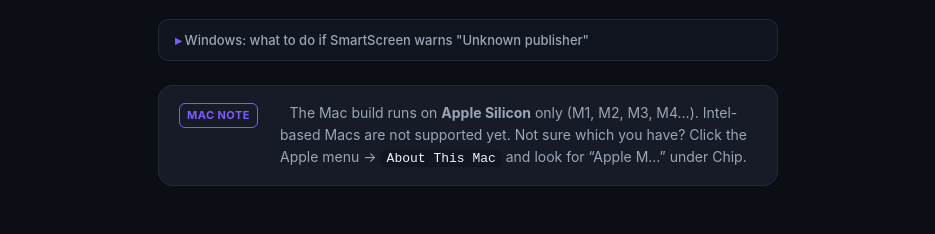
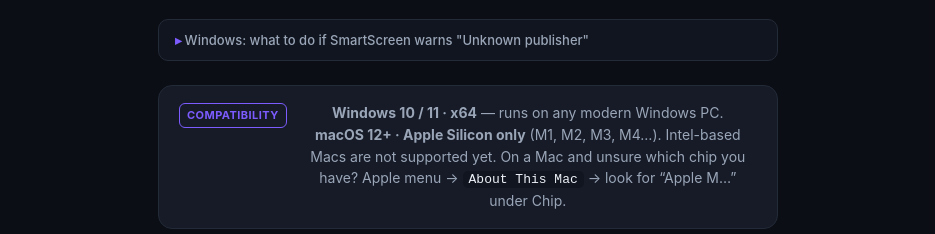
Before and after one commit to itechchoice/thaleon, a plain HTML site: page index.html in a window 1280 px wide. Shown: the part 566-800 px from the top of the page, without its empty margins (172-1107 px from the left). Drawn offline with Linux system fonts and the light colour scheme.

Commit message:
fix: clarify compatibility note — was reading as 'Mac only', now lists both Win10/11 + macOS up front; stop UA-hiding blocks that customers need

```diff
--- a/index.html
+++ b/index.html
@@ -248,12 +248,13 @@
         </div>
       </details>
 
-      <div class="arch-note" id="macArchNote">
-        <span class="badge">Mac note</span>
+      <div class="arch-note" id="archNote">
+        <span class="badge">Compatibility</span>
         <div>
-          The Mac build runs on <strong>Apple Silicon</strong> only (M1, M2, M3, M4…).
-          Intel-based Macs are not supported yet. Not sure which you have? Click the Apple
-          menu &rarr; <code>About This Mac</code> and look for &ldquo;Apple M&hellip;&rdquo; under Chip.
+          <strong>Windows 10 / 11 · x64</strong> — runs on any modern Windows PC.<br>
+          <strong>macOS 12+ · Apple Silicon only</strong> (M1, M2, M3, M4…). Intel-based
+          Macs are not supported yet. On a Mac and unsure which chip you have? Apple menu
+          &rarr; <code>About This Mac</code> &rarr; look for &ldquo;Apple M&hellip;&rdquo; under Chip.
         </div>
       </div>
     </main>
@@ -307,10 +308,17 @@
 
   <script>
     // Light-touch platform detection — promote the matching button to primary.
-    // Also hide platform-specific help blocks when they aren't relevant.
+    // We INTENTIONALLY do NOT hide the compatibility / SmartScreen blocks based
+    // on UA. Two reasons:
+    //   1. UA can lie, be missing, or come from a coworker's machine while the
+    //      user is downloading for a different OS — and a customer mis-reading
+    //      "Mac note: only on Apple Silicon" as "this product only runs on Mac"
+    //      is exactly the feedback that got us here.
+    //   2. Both blocks are short and useful to everyone (Windows users may
+    //      glance at the Mac requirement before recommending to a colleague,
+    //      and Mac users skimming the Windows install steps is harmless).
     (function () {
       var ua = (navigator.userAgent || '').toLowerCase();
-      var isMac = /macintosh|mac os x/.test(ua);
       var isWin = /windows nt/.test(ua);
       var macBtn = document.querySelector('[data-os="mac"]');
       var winBtn = document.querySelector('[data-os="win"]');
@@ -318,12 +326,6 @@
         winBtn.classList.remove('secondary'); winBtn.classList.add('primary');
         macBtn.classList.remove('primary');   macBtn.classList.add('secondary');
       }
-      // Hide blocks that don't apply (a Mac visitor doesn't need SmartScreen help;
-      // a Windows visitor doesn't need the Apple Silicon note).
-      var winHelp = document.getElementById('winHelp');
-      var macNote = document.getElementById('macArchNote');
-      if (isWin && macNote) macNote.style.display = 'none';
-      if (isMac && winHelp) winHelp.style.display = 'none';
     })();
   </script>
 </body>
```
